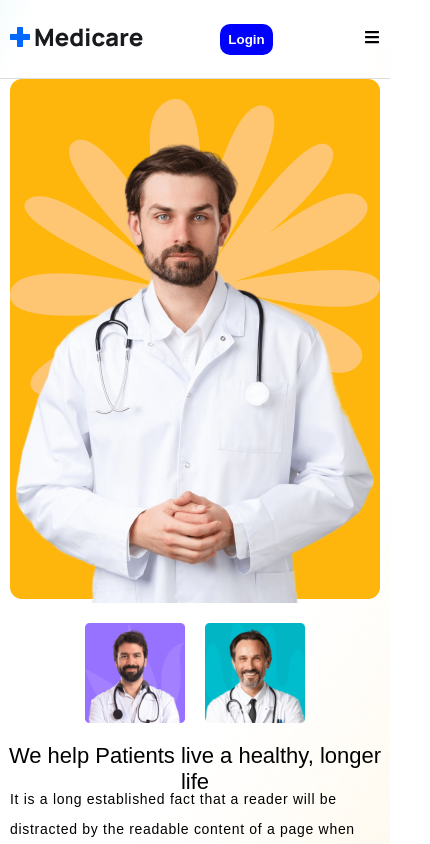
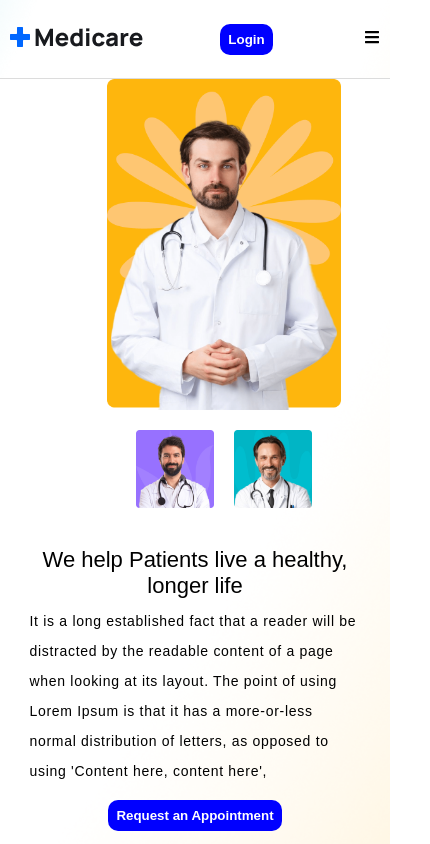
Before and after one commit to Shuvouits/Doctor-Appointment-System-MERN-Technology, a React (Vite) app in the folder client/: page / in a window 390 px wide. Shown: the top 844 px of the page, 430 px wide, since content can reach past the window. Built offline with nearby package versions, Linux system fonts and the light colour scheme; a web font is replaced by a local one.

Commit message:
Log Out functionality Done DoctorProfile...

```diff
--- a/client/src/index.css
+++ b/client/src/index.css
@@ -80,7 +80,8 @@ header.scrolled {
 .hero {
   display: flex;
   align-items: center;
-  justify-content: center;
+  justify-content: space-between;
+  flex-wrap: wrap;
   gap: 20px;
   padding-left: 150px;
   padding-right: 150px;
@@ -93,8 +94,8 @@ header.scrolled {
   z-index: 100;
 }
 
-.leftSection {
-  width: 50%;
+.hero .leftSection {
+  width: 45%;
   display: flex;
   flex-direction: column;
 }
@@ -132,12 +133,13 @@ header.scrolled {
   margin-top: -19px;
 }
 
-.rightSection {
-  width: 50%;
+.hero .rightSection {
+  width: 45%;
   display: flex;
   align-items: center;
   justify-content: center;
   gap: 20px;
+  flex-wrap: wrap;
 }
 
 .hero .rightSection .rpimg {
@@ -146,6 +148,10 @@ header.scrolled {
   justify-content: center;
 }
 
+.hero .rightSection .rpimg img{
+  width: 300px;
+}
+
 .hero .rightSection .lpimg {
   display: flex;
   flex-direction: column;
@@ -155,6 +161,9 @@ header.scrolled {
 
 }
 
+.hero .rightSection .lpimg img{
+  width: 200px;
+}
 .services {
   display: flex;
   flex-direction: column;
@@ -200,7 +209,8 @@ header.scrolled {
 .about {
   padding-left: 150px;
   padding-right: 150px;
-  min-height: 600px;
+  padding-top: 50px;
+  padding-bottom: 50px;
   display: flex;
   align-items: center;
   justify-content: space-around;
@@ -1667,11 +1677,25 @@ header.scrolled {
 /*---------*/
 
 
-
-
-
-
 @media only screen and (max-width: 1000px) {
+
+  body{
+    width: 100vw !important;
+    margin: auto;
+    overflow: auto;
+  }
+
+}
+
+
+
+@media only screen and (max-width: 1000px) {
+
+  body{
+    width: 100vw !important;
+    margin: auto;
+    overflow: auto;
+  }
 
   body p {
     font-size: 14px !important;
@@ -1682,7 +1706,6 @@ header.scrolled {
     font-size: 22px !important;
     font-weight: 500 !important;
     text-align: center;
-    margin: 0;
 
   }
 
@@ -1723,11 +1746,12 @@ header.scrolled {
     align-items: center;
     justify-content: center;
     width: 100%;
+
   }
 
   .hero .leftSection {
 
-    width: 100%;
+    width: 90vw;
     margin: 0;
 
 
@@ -1778,10 +1802,13 @@ header.scrolled {
     gap: 20px;
   }
 
-
+  .hero .rightSection .rpimg img {
+    width: 60vw;
+
+  }
 
   .hero .rightSection .lpimg img {
-    width: 100px;
+    width: 20vw;
   }
 
   .services {
@@ -1800,6 +1827,7 @@ header.scrolled {
     flex-direction: column;
   }
 
+
   .about {
     padding-left: 10px;
     padding-right: 10px;
@@ -1813,6 +1841,11 @@ header.scrolled {
     display: flex;
     align-items: center;
     justify-content: center;
+  }
+
+  .about .aboutProfile img{
+    width: 300px;
+    height: 300px;
   }
 
   .about .aboutDesc {
--- a/client/src/pages/DoctorProfile.jsx
+++ b/client/src/pages/DoctorProfile.jsx
@@ -3,11 +3,14 @@ import Doctor from "../images/doctor-img02.png"
 import { FaStar } from "react-icons/fa";
 import DatePicker from 'react-datepicker';
 import 'react-datepicker/dist/react-datepicker.css';
-import { useSelector } from 'react-redux';
+import { useDispatch, useSelector } from 'react-redux';
+import Cookies from "js-cookie"
+import Swal from 'sweetalert2';
 
 
 function DoctorProfile() {
     const {user} = useSelector((state)=> ({...state}))
+    const dispatch = useDispatch();
     const [overView, setOverView] = useState(true)
     const [profile, setProfile] = useState(false)
     //Date Picker
@@ -33,6 +36,51 @@ function DoctorProfile() {
         setOverView(false)
         setProfile(true)
     }
+
+    //log out functionality
+    const handleLogout = async () => {
+        try {
+
+          const res = await fetch('http://localhost:4000/signout', {
+            method: 'GET',
+            headers: {
+              'Content-Type': 'application/json',
+              'Authorization': `Bearer ${user.token}`,
+            }
+          });
+
+          const data = await res.json();
+
+          if (res.status === 200) {
+            dispatch({ type: "LOGOUT", payload: null });
+            Cookies.set("user", null);
+
+            Swal.fire({
+              toast: true,
+              position: 'top-right',
+              animation: true,
+              text: `${user.fullName}, You have logged out`,
+              icon: 'success',
+              showConfirmButton: false,
+              timer: 3000,
+              timerProgressBar: true,
+              customClass: {
+                container: 'custom-toast-container',
+                popup: 'custom-toast-popup',
+                title: 'custom-toast-title',
+                icon: 'custom-toast-icon',
+              },
+            });
+
+
+            navigate('/login')
+          }
+
+        } catch (error) {
+
+        }
+
+      }
 
     //dynamic qualification form start
 
@@ -143,7 +191,7 @@ function DoctorProfile() {
 
                 </div>
                 <div className='account-btn'>
-                    <button className='logout'>LogOut</button>
+                    <button className='logout' onClick={handleLogout}>LogOut</button>
                     <button className='delete'>Delete Account</button>
 
                 </div>
```
